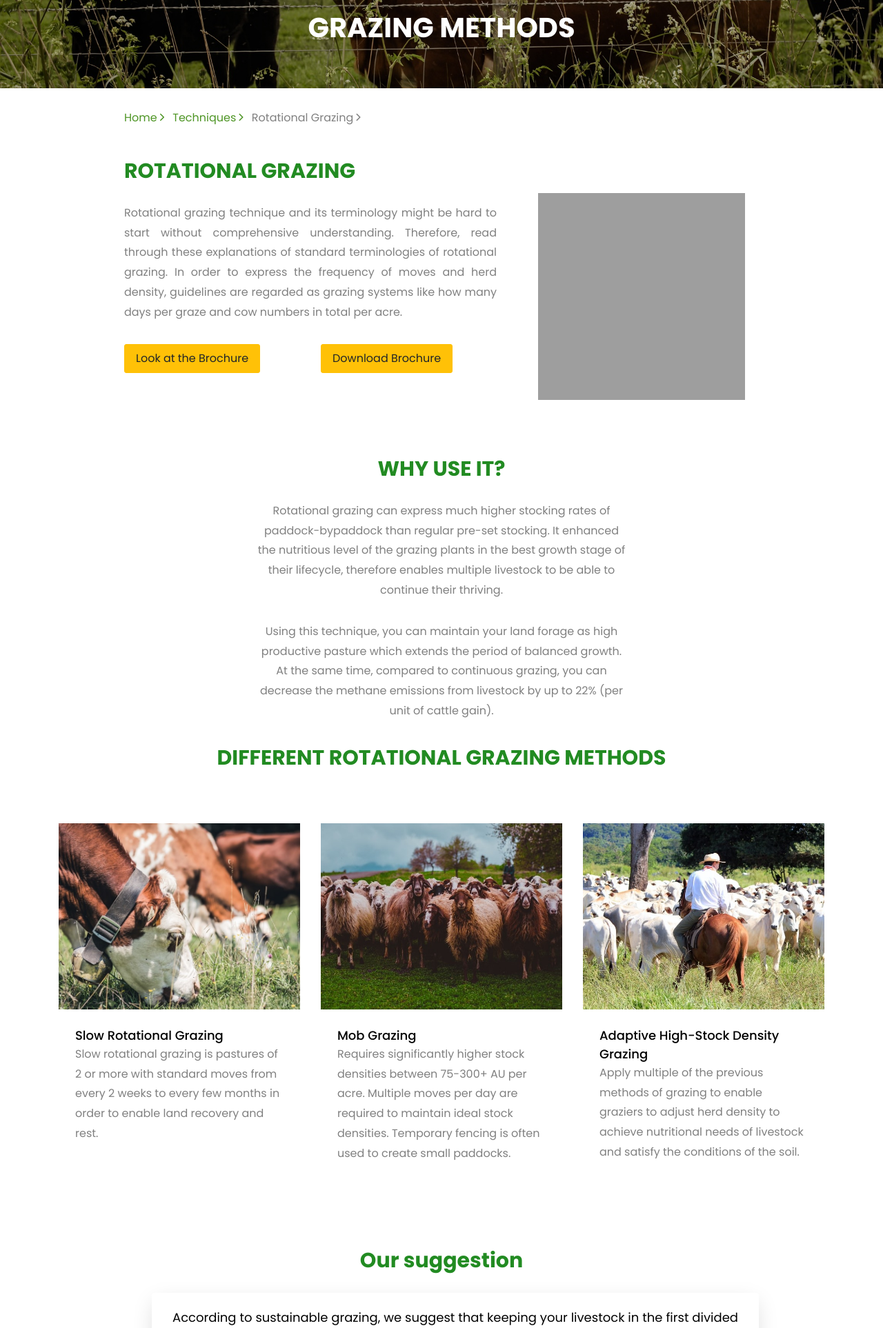
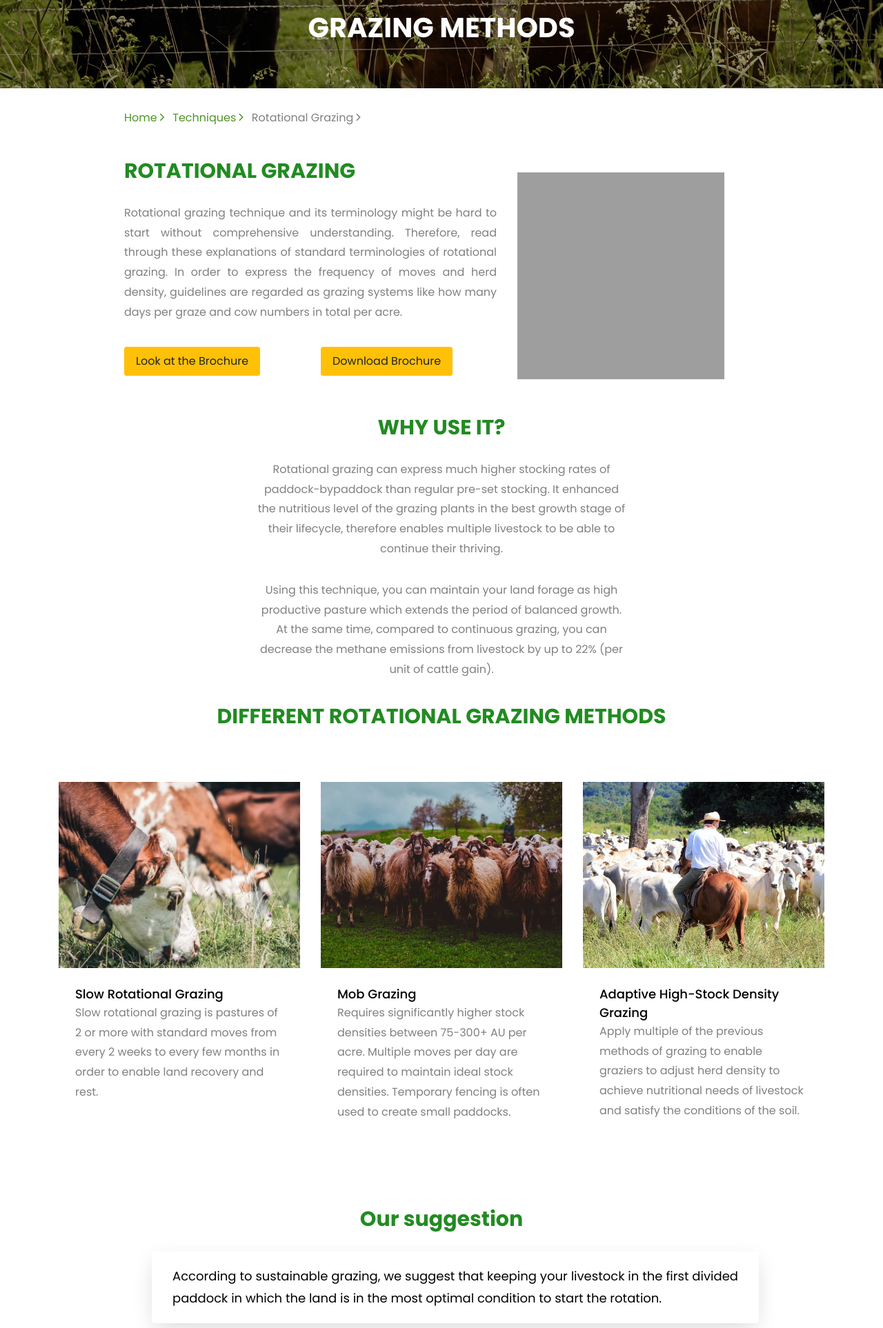
Before and after one commit to maximzaika/amazing-grazing2, a PHP site: page /rotational.php in a window 1280 px wide. Shown: the part 445-2371 px from the top of the page at 69% size. Run offline with PHP 8.4, Linux system fonts and the light colour scheme; some libraries are stand-ins or nearby versions; some web fonts are replaced; grey boxes are pictures that could not be loaded.

Commit message:
remove the white side

```diff
--- a/patch-burn.php
+++ b/patch-burn.php
@@ -105,7 +105,7 @@
 						</p>
 					</div>
     			</div>
-				<div class="col-lg-4 py-5">
+				<div class="col-lg-4">
 					<img src="images/patch-burn.png" alt="Patch-burn Grazing" class="img-fluid rounded" style="padding-top: 100px;">
     			</div>
 				<div class="col-lg-1"></div>
@@ -117,7 +117,7 @@
 		<div class="container">
 			<div class="row">
 				<div class="col-lg-3"></div>
-    			<div class="col-lg-6">
+    			<div class="col-lg-6 py-4">
 					<div class="heading-section ftco-animate">
 						<h2 class="mb-4" style="text-align:center;color: #228B22;">WHY USE IT?</h2>
 						<p style="padding-bottom: 15px; text-align: center;">
@@ -142,7 +142,7 @@
 	<section class="ftco-section ftco-no-pt ftco-no-pb">
     	<div class="container">
     		<div class="row justify-content-center mb-5">
-				<div class="col-md-10 py-5 text-center heading-section ftco-animate">
+				<div class="col-md-10 py-4 text-center heading-section ftco-animate">
 					<h2 class="mb-4" style=" color: #228B22; ">Our suggestion</h2>
 					<div class="services-wrap">
 						<ul style="list-style: circle outside;">
--- a/rotational.php
+++ b/rotational.php
@@ -102,21 +102,19 @@
 						guidelines are regarded as grazing systems like how many days per graze and cow numbers in total per acre.
 						</p>
 						<div class="row">
-							<div class="col-xs-12 col-md-6">
+							<div class="col-xs-12 col-md-6 py-1">
 								<a href="download/rotational_grazing.png" class="btn btn-warning py-2 px-3" id="bochure">Look at the Brochure</a>
 							</div>
-							<div class="col-xs-12 col-md-6">
+							<div class="col-xs-12 col-md-6 py-1 ">
 								<a href="download/rotational_grazing.png" class="btn btn-warning py-2 px-3" download id="bochure">Download Brochure</a>
 							</div>
-							<div class="col-xs-12 col-md-6">
-								<p style="padding: 30px;"></p>
-							</div>
+
 						</div>
 					</div>
 				</div>
 
 				<div class="col-lg-4 py-5">
-				<img src="images/rotational-grazing.gif" alt="Rotational Grazing" width="300" height="300" style="margin:30px 30px">
+				<img src="images/rotational-grazing.gif" alt="Rotational Grazing" width="300" height="300">
 				</div>
 				<div class="col-xs-12 col-md-1"></div>
 			</div>
--- a/techniques.php
+++ b/techniques.php
@@ -103,7 +103,7 @@
     		<div class="row">
 				<div class="col-lg-1"></div>
 				<div class="col-lg-4 py-5">
-					<img src="images/rotational-grazing.gif" alt="Rotational Grazing" width="300" height="300" style="margin:30px 30px">
+					<img src="images/rotational-grazing.gif" alt="Rotational Grazing" width="300" height="300">
     			</div>
     			<div class="col-lg-6 py-5">
 					<div class="heading-section ftco-animate">
```
